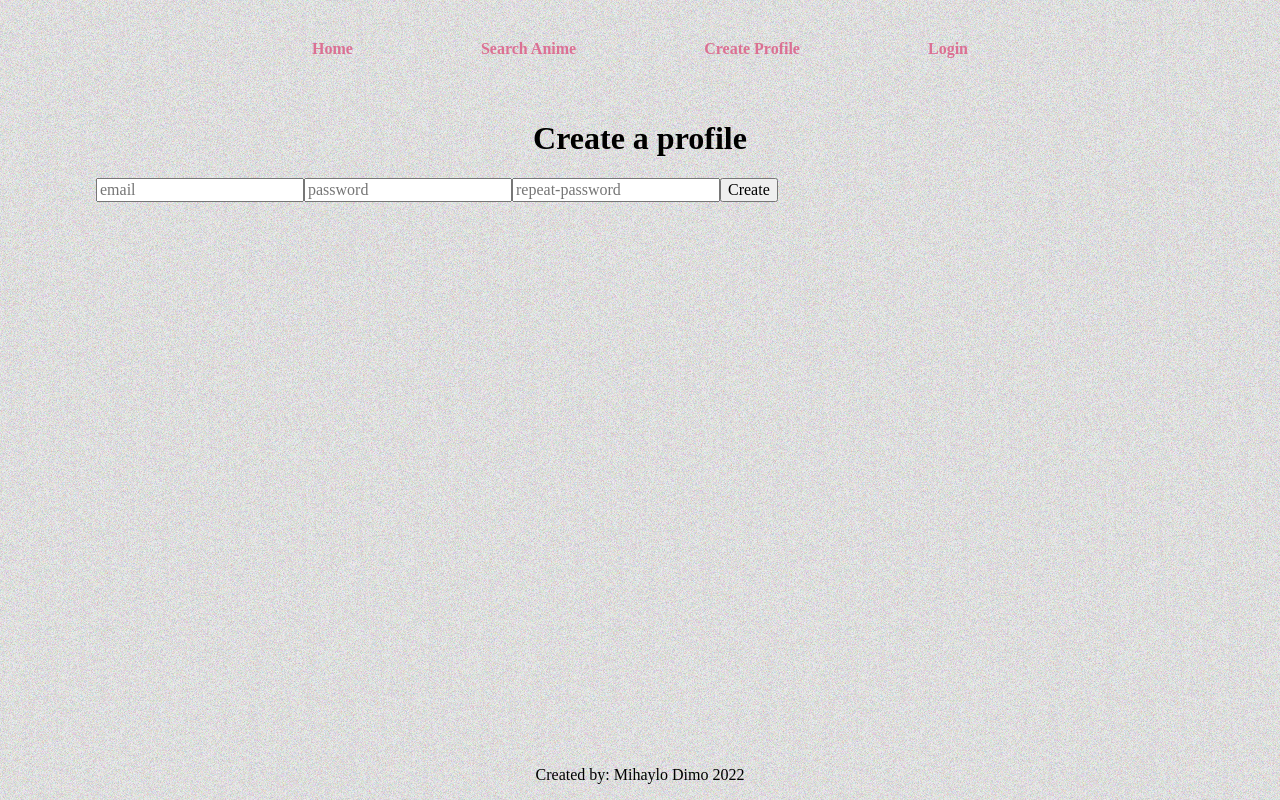
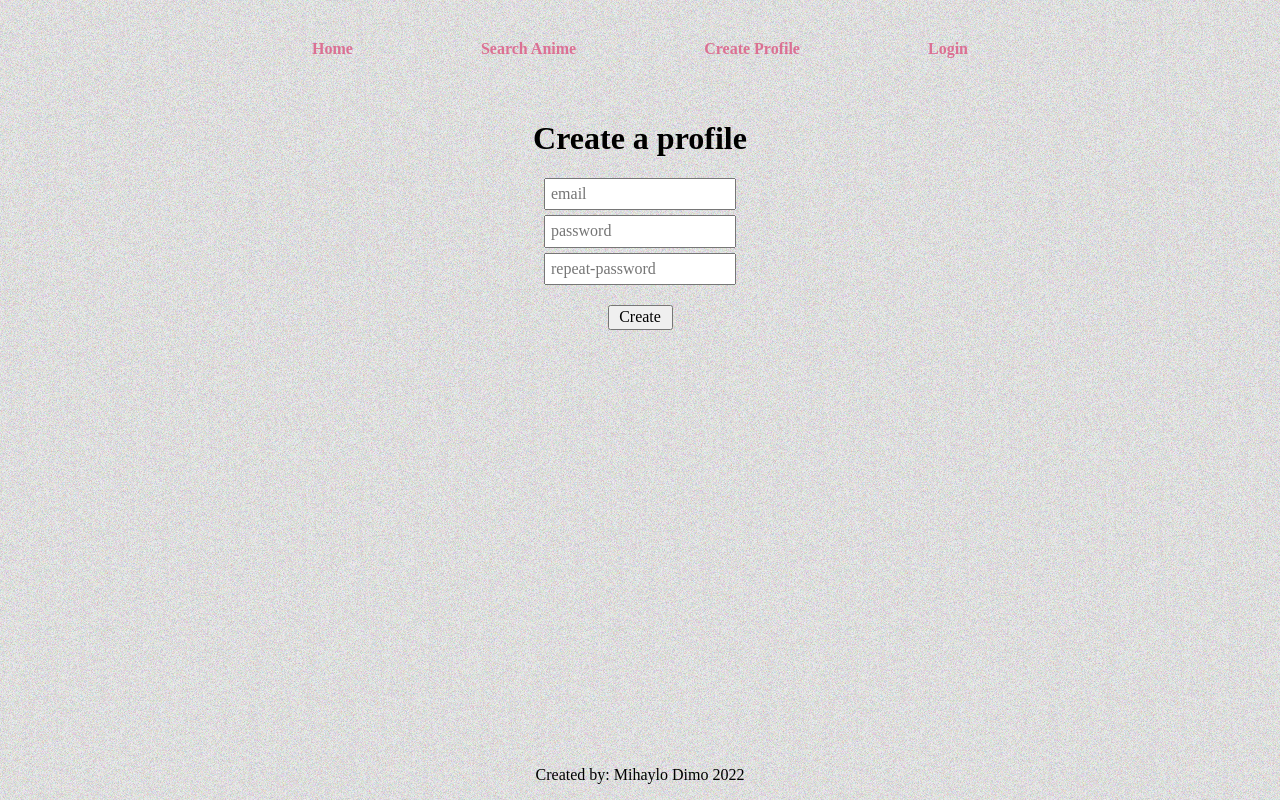
Before and after one commit to MYDimo/anime-app, a React (Create React App) app: page /create-profile in a window 1280 px wide. Built offline with nearby package versions, Linux system fonts and the light colour scheme; no server answers.

Commit message:
Add styles fixes

```diff
--- a/src/components/pages/AnimeDetailsPage.js
+++ b/src/components/pages/AnimeDetailsPage.js
@@ -52,10 +52,16 @@ export const AnimeDetailsPage = () => {
 
     return (
         <div className="pageWrapper">
-            <h1>This is {anime_title} Details Page</h1>
+            <div className="animeInfoWrapper">
                 {animeDetailsData &&
-                <img src={animeDetailsData.images.jpg.large_image_url} alt={`${anime_title} cover img`} />
-            }
+                    <div className="animeInfoCopy">
+                        <img src={animeDetailsData.images.jpg.large_image_url} className="leftSide" alt={`${anime_title} cover img`} />
+                        <div className="rightSide">
+                            <h1 className="animeTitle">{anime_title} Details</h1>
+                            <p><b>Score:</b> {animeDetailsData.score}</p>
+                            <p><b>Status:</b> {animeDetailsData.status}</p>
+                            <p><b>Duration:</b> {animeDetailsData.duration}</p>
+                            <p><b>Synopsis:</b> {animeDetailsData.synopsis}</p>
                             {userAuth._id &&
                                 <AddToFavourites animeInfo={animeDetailsData} />
                             }
@@ -65,8 +71,12 @@ export const AnimeDetailsPage = () => {
                                     : 'Hide anime characters'
                                 }
                             </button>
+                        </div>
+                    </div>
+                }
+            </div>
             {charactersData.initialData &&
-                <div>
+                <div className='charInfoWrapper'>
                     <input type="text" placeholder='Search character' onChange={searchCharHandler} />
                     <div className="charactersList">
                         {charactersData.searchData.map(x => <CharacterCard key={x.character.mal_id} characterData={x} />)}
--- a/src/components/pages/AnimeSearchPage.js
+++ b/src/components/pages/AnimeSearchPage.js
@@ -15,7 +15,7 @@ export const AnimeSearchPage = () => {
             setAnimeList(JSON.parse(searchAnimeListSession));
         }
 
-        if (location.state){
+        if (location.state) {
             let { passedSearchString } = location.state;
             setSearchAnime(passedSearchString);
             console.log(passedSearchString);
@@ -32,8 +32,10 @@ export const AnimeSearchPage = () => {
     return (
         <div className="pageWrapper">
             <h1>Hey, search for an anime below.</h1>
-            <input type="text" placeholder="search anime" onChange={(e) => setSearchAnime(e.target.value)} onKeyDown={(e) => e.key === 'Enter' ? searchHandler(): false}/>
-            <button onClick={searchHandler}>Search</button>
+            <div className="searchWrapper">
+                <input type="text" placeholder="search anime" onChange={(e) => setSearchAnime(e.target.value)} onKeyDown={(e) => e.key === 'Enter' ? searchHandler() : false} />
+                <button onClick={searchHandler}>Search</button>
+            </div>
             {animeList &&
                 <div className="animeList">
                     {animeList.map(anime => <AnimeCard key={anime.mal_id} anime={anime} />)}
--- a/src/components/pages/CreateProfilePage.js
+++ b/src/components/pages/CreateProfilePage.js
@@ -38,17 +38,15 @@ export const CreateProfilePage = () => {
     return (
         <div className="pageWrapper">
             <h1>Create a profile</h1>
-            <form action="submit" onSubmit={submitCredentialsHandler}>
+            <form action="submit" onSubmit={submitCredentialsHandler} className="searchWrapper">
                 <input type="text" name="email" placeholder="email" />
                 <input type="password" name="password" placeholder="password" />
                 <input type="password" name="rePassword" placeholder="repeat-password" />
+                {errorMessage &&
+                    <p className="errorMessage">{errorMessage}</p>
+                }
                 <button>Create</button>
             </form>
-            {errorMessage &&
-                <div className="div">
-                    <p className="errorMessage">{errorMessage}</p>
-                </div>
-            }
         </div>
     );
 }
--- a/src/components/pages/LoginPage.js
+++ b/src/components/pages/LoginPage.js
@@ -17,7 +17,7 @@ export const LoginPage = () => {
         const { email, password } = Object.fromEntries(new FormData(e.target));
 
         if (!email || !password) {
-            setErrorMessage("Please write down your credentials in the fields")
+            setErrorMessage("Please fill out all fields")
         } else {
             userLogin(email, password)
                 .then(authData => {
@@ -43,16 +43,14 @@ export const LoginPage = () => {
     return (
         <div className="pageWrapper">
             <h1>This is the Login Page</h1>
-            <form action="submit" onSubmit={submitCredentialsHandler}>
+            <form action="submit" onSubmit={submitCredentialsHandler} className="searchWrapper">
                 <input type="text" name="email" placeholder="email" />
                 <input type="password" name="password" placeholder="password" />
+                {errorMessage &&
+                    <p className="errorMessage">{errorMessage}</p>
+                }
                 <button>Log in</button>
             </form>
-            {errorMessage &&
-                <div className="div">
-                    <p className="errorMessage">{errorMessage}</p>
-                </div>
-            }
             <p>Don't have a profile? <Link to={'/create-profile'}>Create one</Link>.</p>
         </div>
     );
--- a/src/components/pages/ProfilePage.js
+++ b/src/components/pages/ProfilePage.js
@@ -33,20 +33,24 @@ export const ProfilePage = () => {
     return (
         <div className="pageWrapper">
             <h1>Welcome, {userAuth.email}</h1>
-            {favouritesError &&
-                <h1>{favouritesError}</h1>
+            {userFavourites.animes.length == 0 && userFavourites.characters.length == 0 &&
+                <h1>No animes, nor characters in favourites yet.</h1>
             }
             {userFavourites.animes.length > 0 &&
-                <div className="animeList">
+                <>
                     <h2>Favourite Animes</h2>
-                    {userFavourites.animes.map(anime => <AnimeCard key={anime.mal_id} anime={anime} removeHandler={removeFromAnimesHandler} />)}
-                </div>
+                    <div className="animeList">
+                        {userFavourites.animes.map(anime => <AnimeCard key={anime.mal_id} anime={anime} removeHandler={removeFromAnimesHandler} />)}
+                    </div>
+                </>
             }
             {userFavourites.characters.length > 0 &&
-                <div className="charactersList">
+                <>
                     <h2>Favourite Characters</h2>
-                    {userFavourites.characters.map(x => <CharacterCard key={x.character.charMal_id} characterData={x} removeHandler={removeFromCharsHandler} />)}
-                </div>
+                    <div className="charactersList">
+                        {userFavourites.characters.map(x => <CharacterCard key={x.character.charMal_id} characterData={x} removeHandler={removeFromCharsHandler} />)}
+                    </div>
+                </>
             }
         </div>
 
--- a/src/styles/App.css
+++ b/src/styles/App.css
@@ -29,3 +29,44 @@ h1, p {
   display: flex;
   flex-direction: column;
 }
+
+.searchWrapper {
+  width: 15vw;
+  align-self: center;
+  display: flex;
+  flex-direction: column;
+}
+
+.searchWrapper > button {
+  width: 65px;
+  align-self: center;
+  margin-top: 15px;
+}
+
+.searchWrapper > input {
+  padding: 5px;
+  margin-bottom: 5px;
+}
+
+.animeInfoCopy {
+  display: flex;
+  padding: 0 10vw;
+}
+
+.rightSide {
+  padding-left: 50px;
+}
+
+.animetitle {
+  margin: 0;
+}
+
+.charInfoWrapper {
+  display: flex;
+  flex-direction: column;
+}
+
+.charInfoWrapper > input {
+  width: 200px;
+  align-self: center;
+}
--- a/src/styles/listAndCardStyles.css
+++ b/src/styles/listAndCardStyles.css
@@ -45,3 +45,7 @@
 .cardInfoWrapper {
     padding: 0px 10px;
 }
+
+h2 {
+    text-align: center;
+}
```
Lines whose indentation alone changed are shown as unchanged.
